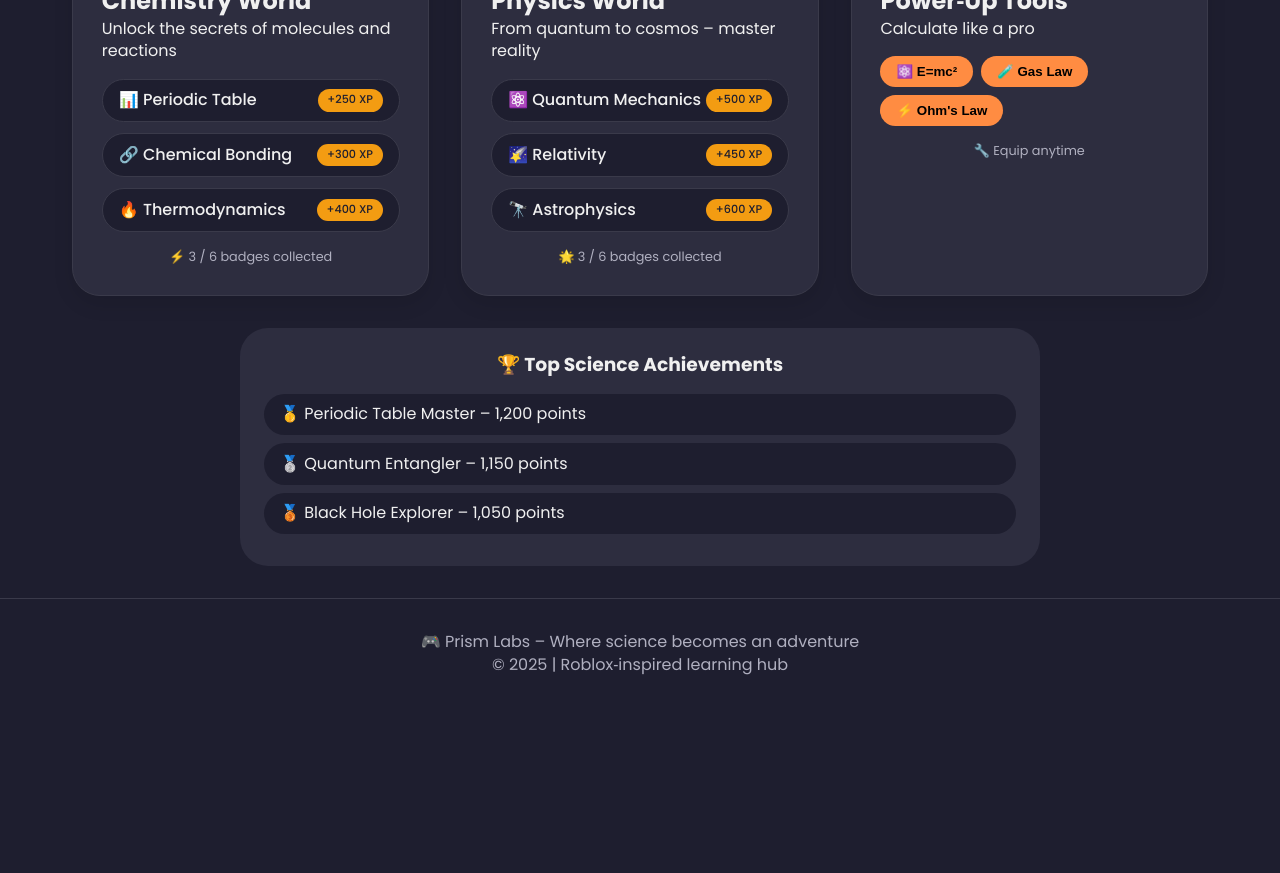
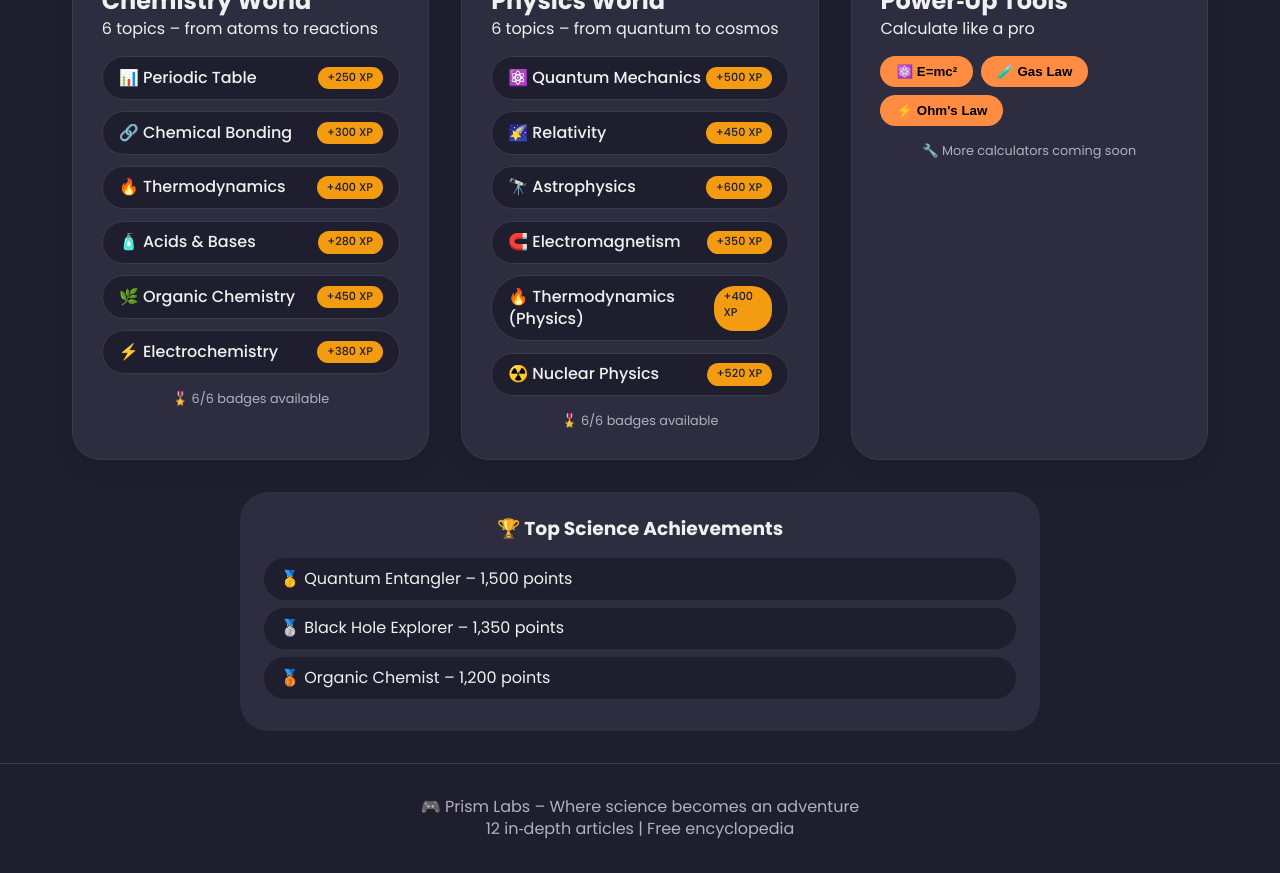
Before and after one commit to JakeOnPC1/JakeOnPC1.github.io, a plain HTML site: page index.html in a window 1280 px wide. Shown: the part 395-1268 px from the top of the page. Before the commit the page ends 1103 px from the top, so only its background shows below. Drawn offline with Linux system fonts and the light colour scheme.

Commit message:
Update index.html

```diff
--- a/index.html
+++ b/index.html
@@ -3,7 +3,7 @@
 <head>
     <meta charset="UTF-8">
     <meta name="viewport" content="width=device-width, initial-scale=1.0">
-    <title>Prism Labs | Roblox‑Style Science Hub</title>
+    <title>Prism Labs | Roblox Science Hub</title>
     <link rel="stylesheet" href="style.css">
     <link href="https://fonts.googleapis.com/css2?family=Poppins:wght@400;500;600;700;800&display=swap" rel="stylesheet">
 </head>
@@ -19,7 +19,7 @@
                 <div class="stats-row">
                     <div class="stat-box">📚 <strong>118</strong> Elements</div>
                     <div class="stat-box">🌌 <strong>4</strong> Forces</div>
-                    <div class="stat-box">🧪 <strong>6</strong> Topics</div>
+                    <div class="stat-box">🧪 <strong>12</strong> Topics</div>
                 </div>
                 <div class="level-progress">
                     <span>Level 42 – Quantum Explorer</span>
@@ -31,58 +31,64 @@
     </div>
 
     <div class="game-grid">
-        <!-- Chemistry World -->
+        <!-- Chemistry World (6 articles) -->
         <div class="world-card">
             <div class="world-icon">🧪</div>
             <h2>Chemistry World</h2>
-            <p>Unlock the secrets of molecules and reactions</p>
+            <p>6 topics – from atoms to reactions</p>
             <div class="achievement-list">
                 <a href="topics/chemistry/periodic-table.html" class="achieve">📊 Periodic Table <span class="xp">+250 XP</span></a>
                 <a href="topics/chemistry/chemical-bonding.html" class="achieve">🔗 Chemical Bonding <span class="xp">+300 XP</span></a>
                 <a href="topics/chemistry/thermodynamics.html" class="achieve">🔥 Thermodynamics <span class="xp">+400 XP</span></a>
+                <a href="topics/chemistry/acids-bases.html" class="achieve">🧴 Acids & Bases <span class="xp">+280 XP</span></a>
+                <a href="topics/chemistry/organic-chemistry.html" class="achieve">🌿 Organic Chemistry <span class="xp">+450 XP</span></a>
+                <a href="topics/chemistry/electrochemistry.html" class="achieve">⚡ Electrochemistry <span class="xp">+380 XP</span></a>
             </div>
-            <div class="world-footer">⚡ 3 / 6 badges collected</div>
+            <div class="world-footer">🎖️ 6/6 badges available</div>
         </div>
 
-        <!-- Physics World -->
+        <!-- Physics World (6 articles) -->
         <div class="world-card">
             <div class="world-icon">🌌</div>
             <h2>Physics World</h2>
-            <p>From quantum to cosmos – master reality</p>
+            <p>6 topics – from quantum to cosmos</p>
             <div class="achievement-list">
                 <a href="topics/physics/quantum-mechanics.html" class="achieve">⚛️ Quantum Mechanics <span class="xp">+500 XP</span></a>
                 <a href="topics/physics/relativity.html" class="achieve">🌠 Relativity <span class="xp">+450 XP</span></a>
                 <a href="topics/physics/astrophysics.html" class="achieve">🔭 Astrophysics <span class="xp">+600 XP</span></a>
+                <a href="topics/physics/electromagnetism.html" class="achieve">🧲 Electromagnetism <span class="xp">+350 XP</span></a>
+                <a href="topics/physics/thermodynamics-physics.html" class="achieve">🔥 Thermodynamics (Physics) <span class="xp">+400 XP</span></a>
+                <a href="topics/physics/nuclear-physics.html" class="achieve">☢️ Nuclear Physics <span class="xp">+520 XP</span></a>
             </div>
-            <div class="world-footer">🌟 3 / 6 badges collected</div>
+            <div class="world-footer">🎖️ 6/6 badges available</div>
         </div>
 
-        <!-- Interactive Tools = Power‑Ups -->
+        <!-- Interactive Tools -->
         <div class="world-card powerups">
             <div class="world-icon">📐</div>
             <h2>Power‑Up Tools</h2>
             <p>Calculate like a pro</p>
             <div class="calc-mini">
-                <button class="calc-mini-btn" onclick="alert('E=mc²: Energy = mass × c²')">⚛️ E=mc²</button>
-                <button class="calc-mini-btn" onclick="alert('Ideal Gas: PV = nRT')">🧪 Gas Law</button>
-                <button class="calc-mini-btn" onclick="alert('Ohm: V = IR')">⚡ Ohm's Law</button>
+                <button class="calc-mini-btn" onclick="alert('E=mc²: Energy = mass × (299,792,458)² Joules')">⚛️ E=mc²</button>
+                <button class="calc-mini-btn" onclick="alert('Ideal Gas: PV = nRT → T = PV/(nR)')">🧪 Gas Law</button>
+                <button class="calc-mini-btn" onclick="alert('Ohm: V = IR → R = V/I')">⚡ Ohm's Law</button>
             </div>
-            <div class="world-footer">🔧 Equip anytime</div>
+            <div class="world-footer">🔧 More calculators coming soon</div>
         </div>
     </div>
 
     <div class="leaderboard">
         <h3>🏆 Top Science Achievements</h3>
         <div class="leaderboard-list">
-            <div class="leader-item">🥇 Periodic Table Master – 1,200 points</div>
-            <div class="leader-item">🥈 Quantum Entangler – 1,150 points</div>
-            <div class="leader-item">🥉 Black Hole Explorer – 1,050 points</div>
+            <div class="leader-item">🥇 Quantum Entangler – 1,500 points</div>
+            <div class="leader-item">🥈 Black Hole Explorer – 1,350 points</div>
+            <div class="leader-item">🥉 Organic Chemist – 1,200 points</div>
         </div>
     </div>
 
     <footer>
         <p>🎮 Prism Labs – Where science becomes an adventure</p>
-        <p>© 2025 | Roblox‑inspired learning hub</p>
+        <p>12 in‑depth articles | Free encyclopedia</p>
     </footer>
 
     <script src="script.js"></script>
```
